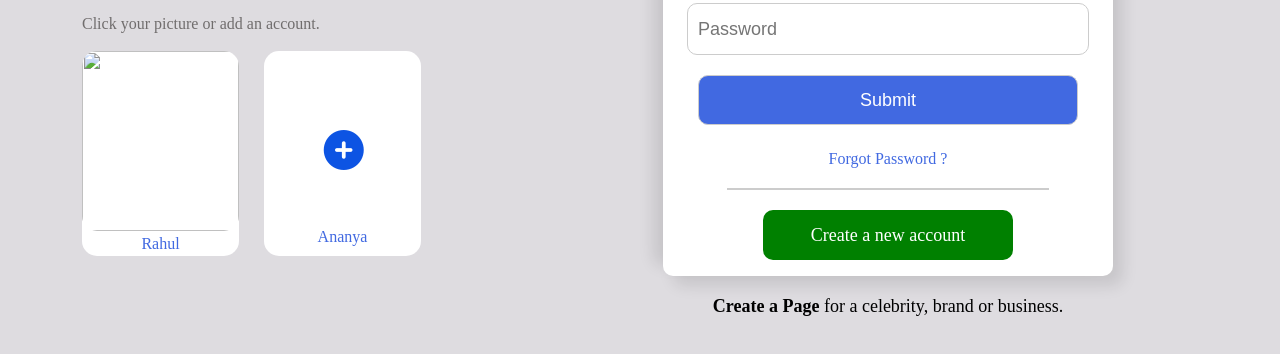
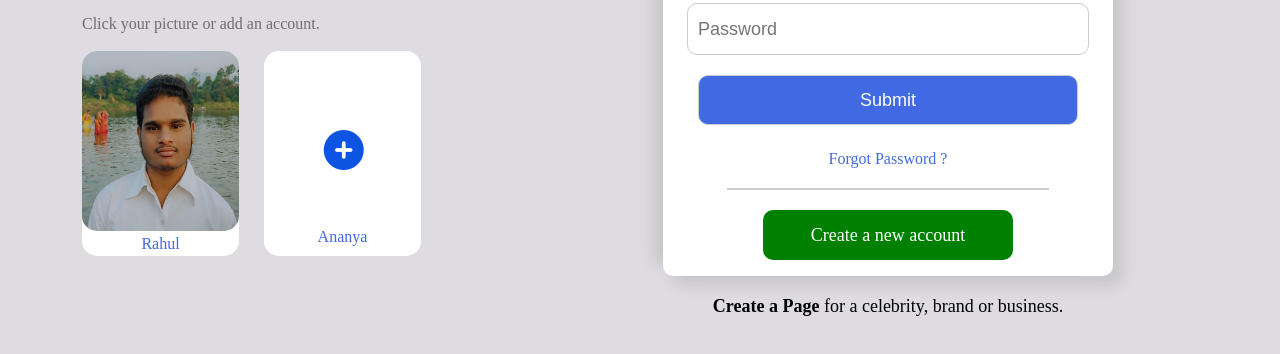
Before and after one commit to sahashorha/INTERNSHIP-TASK---FACEBOOK-LOGIN-PAGE-CLONE, a plain HTML site: page index.html in a window 1280 px wide. Shown: the part 204-558 px from the top of the page. Drawn offline with Linux system fonts and the light colour scheme; a web font is replaced by a local one.

Commit message:
Update index.html

```diff
--- a/index.html
+++ b/index.html
@@ -17,7 +17,7 @@
             <div class="main-box">
                 <div class="box1">
                     <div class="box">
-                        <img src="./images/photo.jpg" class="img-bx" alt="">
+                        <img src="./photo.jpg" class="img-bx" alt="">
                         <p>Rahul</p>
                     </div>
                 </div>
```
